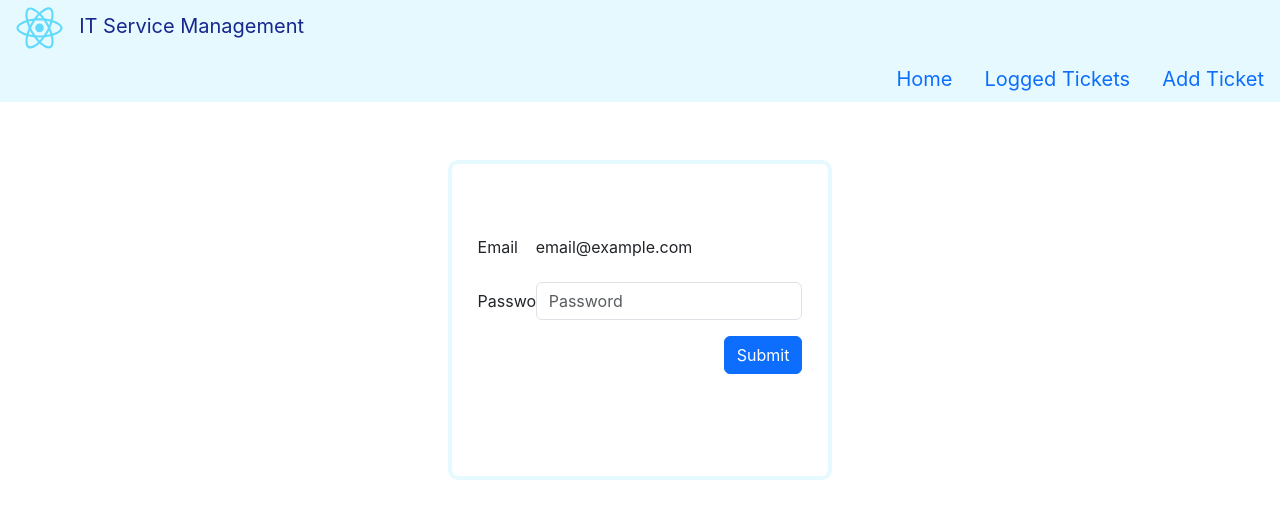
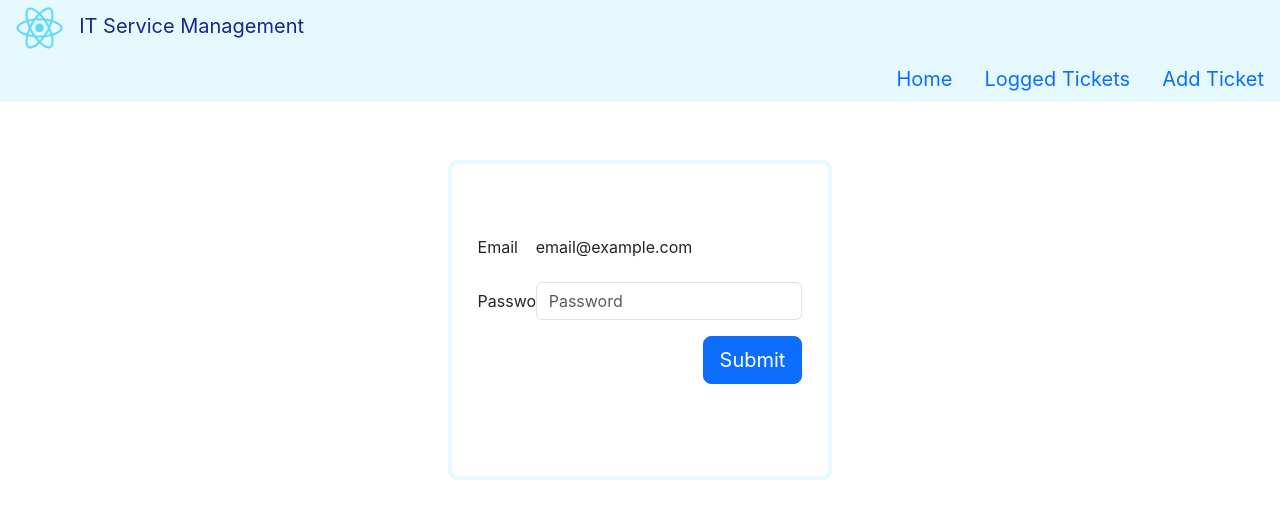
Before and after one commit to mokgali/it-service-management, a React (Create React App) app: page / in a window 1280 px wide. Shown: the top 518 px of the page. Built offline with nearby package versions, Linux system fonts and the light colour scheme.

Commit message:
Changed Login button size

```diff
--- a/src/pages/Login.js
+++ b/src/pages/Login.js
@@ -25,7 +25,7 @@ function Login() {
         </Col>
       </Form.Group>
       <Form.Group  className="mb-3" >
-        <Button variant="primary" className="float-end">Submit</Button>
+        <Button  className="float-end" size="lg">Submit</Button>
      </Form.Group>
     </Form>
   );
```
